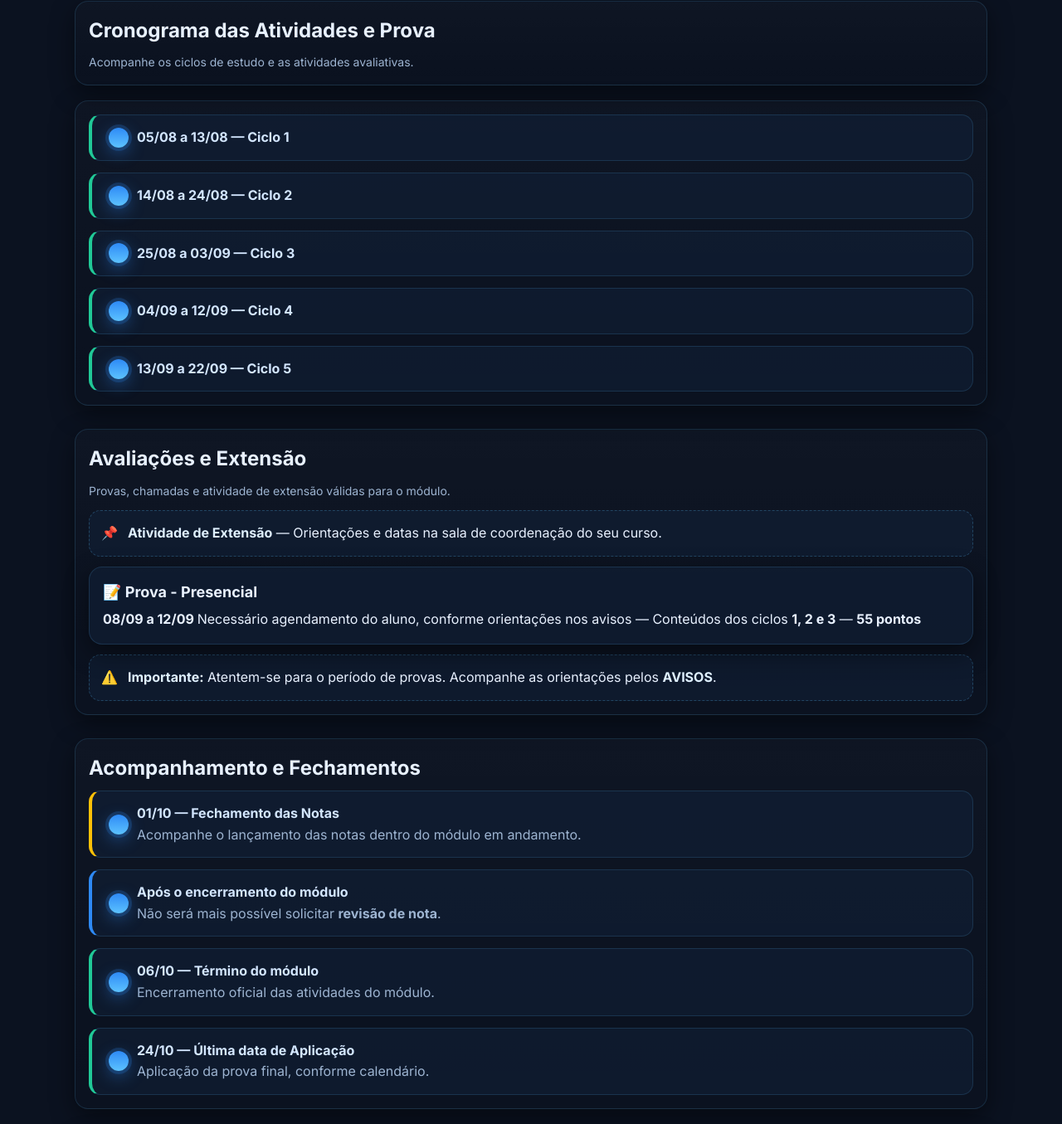
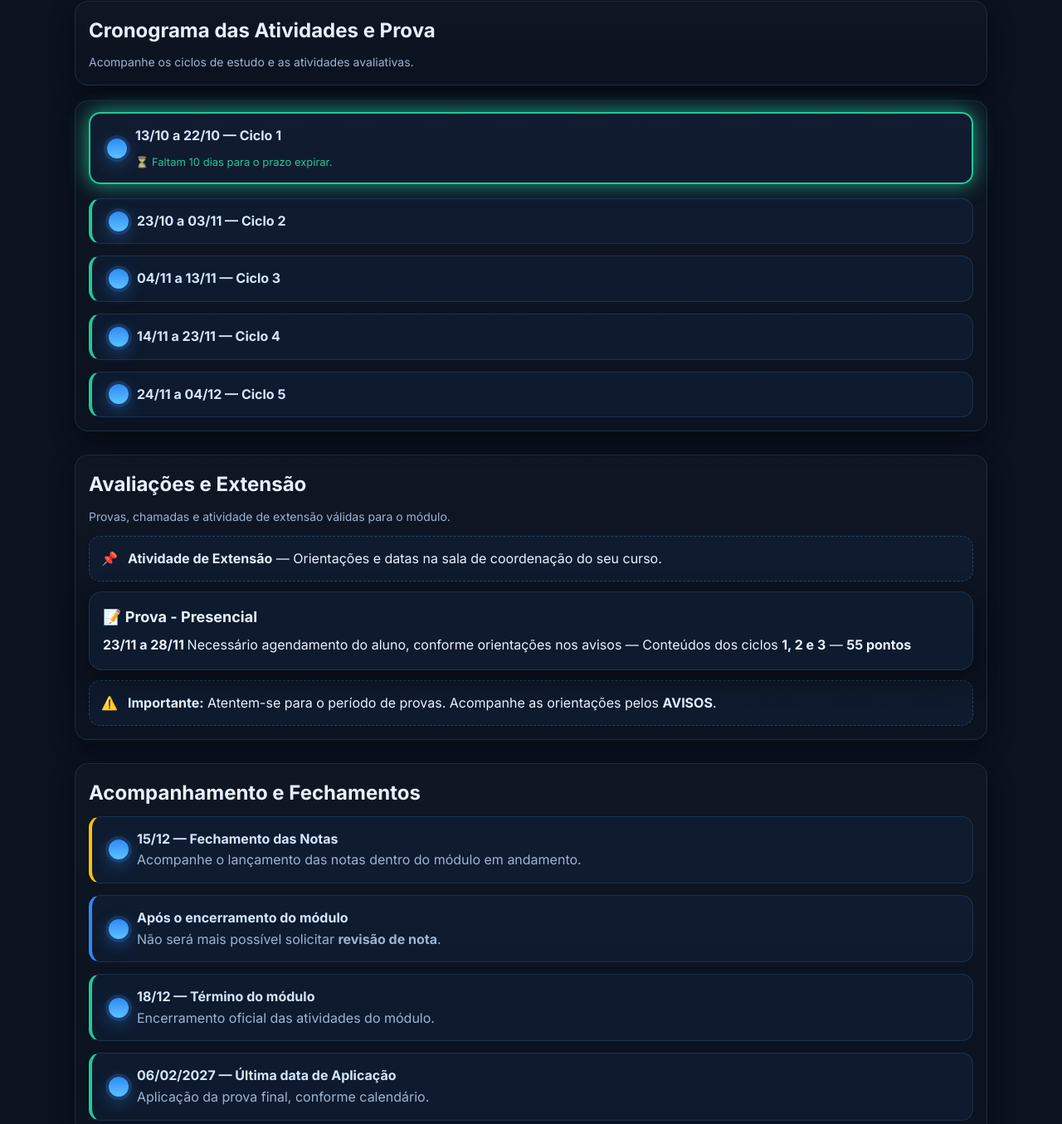
Before and after one commit to geadsystem8-alt/home-lxp, a plain HTML site: page index.html in a window 1280 px wide. Shown: the part 231-1586 px from the top of the page at 83% size. Drawn offline with Linux system fonts and the light colour scheme.

Commit message:
atualização de datas para 2026.4

```diff
--- a/index.html
+++ b/index.html
@@ -165,23 +165,23 @@
         <div class="card" style="grid-column: span 12;">
           <div class="timeline">
             <div class="item ok">
-              <div class="when">05/08 a 13/08 — Ciclo 1 </div>
+              <div class="when">13/10 a 22/10 — Ciclo 1 </div>
               <!-- <div class="what">Conteúdos para estudo + <strong>Atividade 1</strong> — <strong>9 pontos</strong> </div>-->
                </div>
             <div class="item ok">
-              <div class="when">14/08 a 24/08 — Ciclo 2</div>
+              <div class="when">23/10 a 03/11 — Ciclo 2</div>
               <!-- <div class="what">Conteúdos para estudo + <strong>Atividade 2</strong> — <strong>9 pontos</strong> </div> -->
               </div>
             <div class="item ok">
-              <div class="when">25/08 a 03/09 — Ciclo 3</div>
+              <div class="when">04/11 a 13/11 — Ciclo 3</div>
               <!-- <div class="what">Conteúdos para estudo + <strong>Atividade 3</strong> — <strong>9 pontos</strong> </div> -->
             </div>
             <div class="item ok">
-              <div class="when">04/09 a 12/09 — Ciclo 4</div>
+              <div class="when">14/11 a 23/11 — Ciclo 4</div>
               <!-- <div class="what">Conteúdos para estudo (<em>Consulte sua disciplina para verificar se há atividade neste ciclo.</em>)</div> -->
             </div>
             <div class="item ok">
-              <div class="when">13/09 a 22/09 — Ciclo 5</div>
+              <div class="when">24/11 a 04/12 — Ciclo 5</div>
               <!-- <div class="what">Conteúdos para estudo + <strong>Atividade 4</strong> (contemplando os ciclos 4 e 5)  — <strong>18 pontos</strong> </div> -->
             </div>
           </div>
@@ -205,7 +205,7 @@
           <div class="grid" style="grid-template-columns: repeat(12, 1fr); gap:12px">
             <div class="card" style="grid-column: span 12; background:rgba(18,32,56,.6)">
               <h3>📝 Prova - Presencial</h3>
-              <p><strong>08/09 a 12/09 </strong>Necessário agendamento do aluno, conforme orientações nos avisos — Conteúdos dos ciclos <strong>1, 2 e 3</strong> — <strong>55 pontos</strong></p>
+              <p><strong>23/11 a 28/11 </strong>Necessário agendamento do aluno, conforme orientações nos avisos — Conteúdos dos ciclos <strong>1, 2 e 3</strong> — <strong>55 pontos</strong></p>
             </div>
             <!--<div class="card" style="grid-column: span 12; background:rgba(18,32,56,.6)">
               <h3>📝 Prova — 2ª chamada</h3>
@@ -229,7 +229,7 @@
           <h2 id="acompanhamento-title" style="margin:0 0 8px">Acompanhamento e Fechamentos</h2>
           <div class="timeline">
             <div class="item warn">
-              <div class="when">01/10 — Fechamento das Notas</div>
+              <div class="when">15/12 — Fechamento das Notas</div>
               <div class="what">Acompanhe o lançamento das notas dentro do módulo em andamento.</div>
             </div>
             <div class="item alert">
@@ -237,11 +237,11 @@
               <div class="what">Não será mais possível solicitar <strong>revisão de nota</strong>.</div>
             </div>
             <div class="item ok">
-              <div class="when">06/10 — Término do módulo</div>
+              <div class="when">18/12 — Término do módulo</div>
               <div class="what">Encerramento oficial das atividades do módulo.</div>
             </div>
             <div class="item ok">
-              <div class="when">24/10 — Última data de Aplicação</div>
+              <div class="when">06/02/2027 — Última data de Aplicação</div>
               <div class="what">Aplicação da prova final, conforme calendário.</div>
             </div>
           </div>
```
Also changed, not shown: ei.html (+9 -9 lines), tecnico.html (+8 -8 lines).
